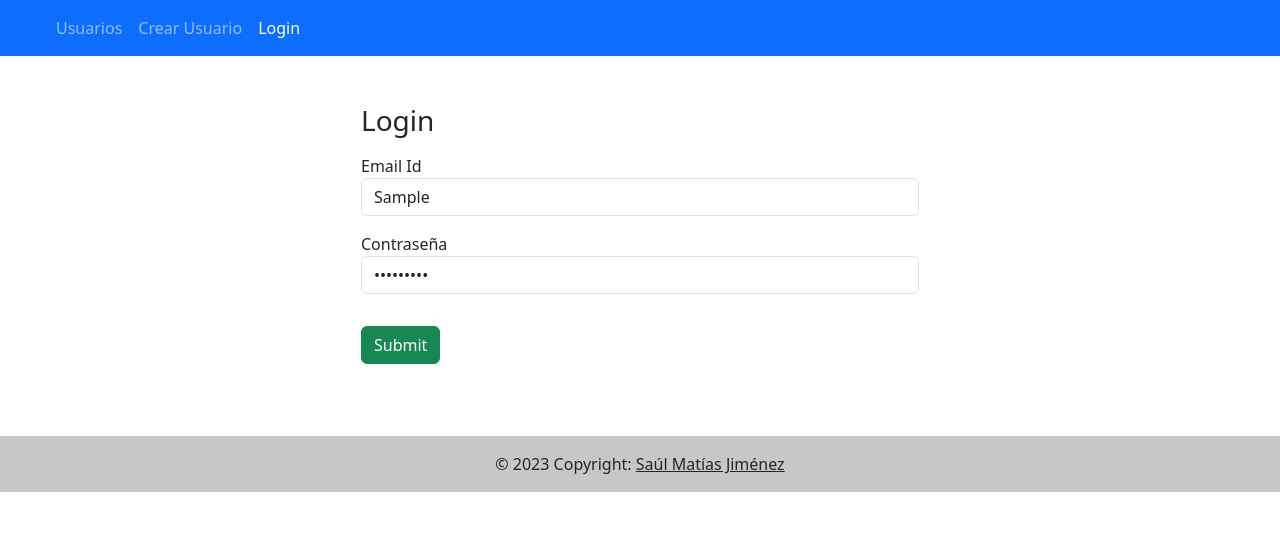
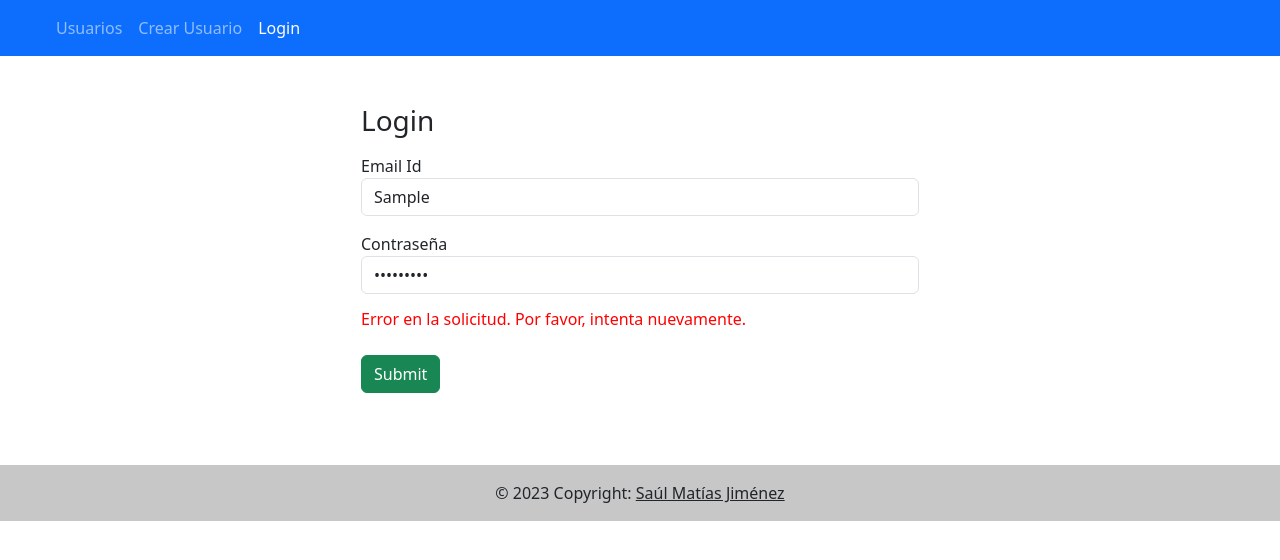
Before and after one commit to Luas6/padelManager, an Angular app in the folder padelManager-frontend/: page /login-usuario in a window 1280 px wide. Both pictures are taken after typing "Sample", "Sample123" into the empty fields and a click on the button "Submit". Shown: the top 560 px of the page. Built offline with nearby package versions, Linux system fonts and the light colour scheme; no server answers.

Commit message:
Mensaje Error Login Incorrecto

```diff
--- a/padelManager-frontend/src/app/login/login.component.css
+++ b/padelManager-frontend/src/app/login/login.component.css
@@ -0,0 +1,4 @@
+#login-usuarios .mensaje-error {
+    color: red;
+    margin-top: 5px;
+  }
--- a/padelManager-frontend/src/app/login/login.component.html
+++ b/padelManager-frontend/src/app/login/login.component.html
@@ -20,7 +20,7 @@
                     <input type="password" class="form-control" id="contrasena" [(ngModel)]="usuario.contrasena"
                         name="contrasena">
                 </div>
-
+                <div *ngIf="mensajeError" class="mensaje-error">{{ mensajeError }}</div>
                 <button class="btn btn-success my-4" type="submit">Submit</button>
 
             </form>
--- a/padelManager-frontend/src/app/login/login.component.ts
+++ b/padelManager-frontend/src/app/login/login.component.ts
@@ -1,6 +1,5 @@
 import { Component } from '@angular/core';
 import { Usuario } from '../usuarios/usuario';
-import { UsuarioService } from '../usuarios/usuario.service';
 import { Router } from '@angular/router';
 import { AuthService } from './auth-service.service';
 
@@ -10,6 +9,7 @@ import { AuthService } from './auth-service.service';
   styleUrls: ['./login.component.css']
 })
 export class LoginComponent {
+  mensajeError: string = '';
   isLoggedIn: boolean = false;
   usuario: Usuario = new Usuario();
 
@@ -41,10 +41,15 @@ export class LoginComponent {
         // Redireccionar a una página después del inicio de sesión exitoso
         this.router.navigate(['']);
       } else {
+        this.mensajeError = 'Usuario o Contraseña incorrectos';
         console.log('Response status not OK:', data);
       }
 
     },
-      error => console.log(error));
+    error => {
+      // Error en la solicitud
+      this.mensajeError = 'Error en la solicitud. Por favor, intenta nuevamente.';
+      console.log(error);
+    });
   }
 }
```
Also changed, not shown: 1 other file (tests, documents, lock files or other folders).
